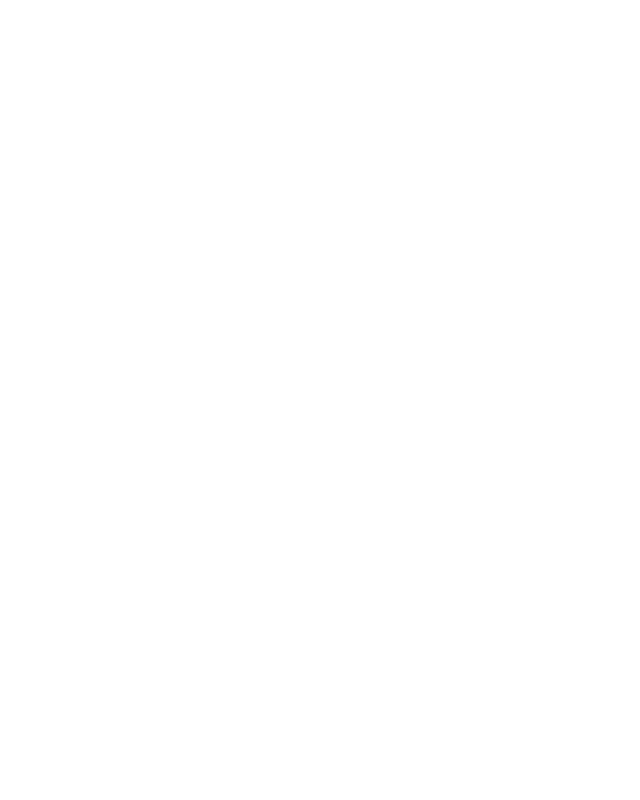
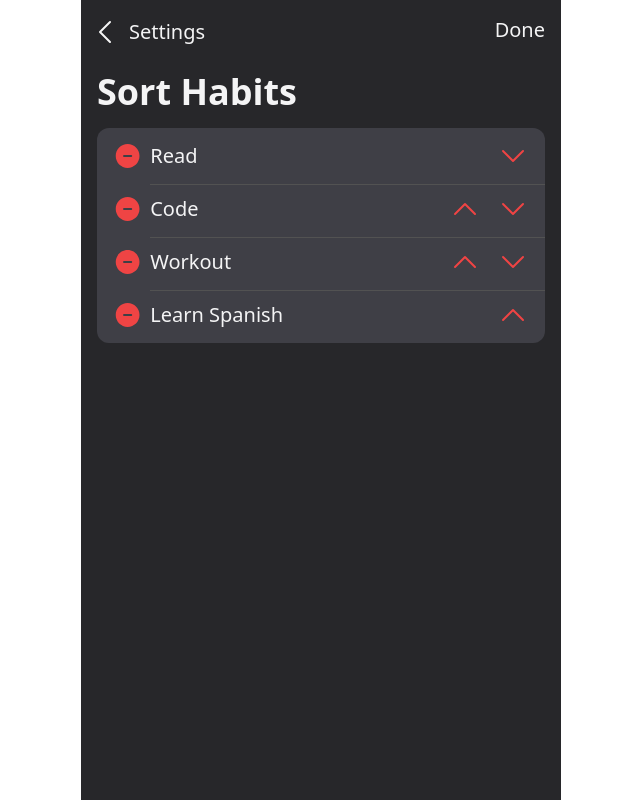
Before and after one commit to halosatrio/dia, a Vue app: page /setting/sort in a window 1280 px wide. Before the commit this address had no page. Shown: the whole page, without its empty margins (319-959 px from the left). Built offline with nearby package versions, Linux system fonts and the light colour scheme.

Commit message:
feat: sort and setting screen

```diff
--- a/src/App.vue
+++ b/src/App.vue
@@ -3,7 +3,5 @@
 </script>
 
 <template>
-  <!-- <RouterLink to="/">Home</RouterLink>
-    <RouterLink to="/about">About</RouterLink> -->
   <RouterView />
 </template>
--- /dev/null
+++ b/src/components/SettingScreen.vue
@@ -0,0 +1,43 @@
+<template>
+  <div class="w-full max-w-[480px] h-screen bg-zinc-800 my-0 mx-auto px-4 pt-6">
+    <!-- title -->
+    <header>
+      <h2 class="text-4xl text-zinc-100 font-bold mb-8">Settings</h2>
+    </header>
+
+    <!-- main -->
+    <main>
+      <div class="rounded-xl bg-zinc-700 pl-4 py-4">
+        <RouterLink to="/setting/sort" class="flex w-full mb-4">
+          <div class="w-8 h-8 bg-zinc-500 mr-3 rounded-md p-1">
+            <RectangleStackIcon class="h-6 text-zinc-100" />
+          </div>
+          <div
+            class="flex justify-between w-full items-center border-b border-neutral-600 pb-4 mt-0.5"
+          >
+            <p class="text-zinc-100 text-xl">Sort Habits</p>
+            <ChevronRightIcon class="h-7 text-zinc-100 pr-2" />
+          </div>
+        </RouterLink>
+        <RouterLink to="/about" class="flex w-full">
+          <div class="w-8 h-8 bg-zinc-500 mr-3 rounded-md p-1">
+            <InformationCircleIcon class="h-6 text-zinc-100" />
+          </div>
+          <div class="flex justify-between w-full items-center mt-0.5">
+            <p class="text-zinc-100 text-xl">About</p>
+            <ChevronRightIcon class="h-7 text-zinc-100 pr-2" />
+          </div>
+        </RouterLink>
+      </div>
+    </main>
+  </div>
+</template>
+
+<script setup lang="ts">
+import {
+  RectangleStackIcon,
+  ChevronRightIcon,
+  InformationCircleIcon,
+} from '@heroicons/vue/24/solid';
+import { RouterLink } from 'vue-router';
+</script>
--- a/src/components/SortItem.vue
+++ b/src/components/SortItemScreen.vue
@@ -1,69 +1,55 @@
 <template>
-  <div class="w-full max-w-[480px] h-screen bg-zinc-800 my-0 mx-auto pt-4 px-4 pb-16">
+  <div class="w-full max-w-[480px] h-screen bg-zinc-800 my-0 mx-auto py-4 pl-2 pr-4">
     <!-- header -->
     <header class="flex justify-between mb-6">
-      <div class="flex items-center">
+      <RouterLink to="/setting" class="flex items-center">
         <ChevronLeftIcon class="h-8 text-neutral-100 mr-2" />
         <span class="text-zinc-100 text-xl">Settings</span>
-      </div>
+      </RouterLink>
       <div>
         <span class="text-zinc-100 text-xl">Done</span>
       </div>
     </header>
 
     <!-- main -->
-    <main class="px-4">
+    <main class="pl-2">
       <!-- title -->
       <h2 class="text-4xl text-zinc-100 font-bold mb-4">Sort Habits</h2>
-
-      <Draggable
-        :list="list"
-        :disabled="!enabled"
-        item-key="name"
-        class="list-group"
-        ghost-class="ghost"
-        :move="checkMove"
-        @start="dragging = true"
-        @end="dragging = false"
-      >
-        <template #item="{ element }">
-          <div
-            class="list-group-item text-xl text-neutral-100"
-            :class="{ 'not-draggable': !enabled }"
-          >
-            {{ element.name }}
-          </div>
-        </template>
-      </Draggable>
 
       <!-- sort item -->
       <div class="rounded-xl bg-zinc-700 pl-4 py-2">
         <div class="flex py-1">
-          <MinusCircleIcon class="h-8 text-red-500 mr-2" />
+          <MinusCircleIcon class="h-8 text-red-500 mr-2 mb-3" />
           <div class="flex justify-between w-full items-center border-b border-neutral-600 pb-3">
             <p class="text-zinc-100 text-xl">Read</p>
             <ChevronDownIcon class="h-8 text-red-500 pr-4" />
           </div>
         </div>
         <div class="flex py-1">
-          <MinusCircleIcon class="h-8 text-red-500 mr-2" />
+          <MinusCircleIcon class="h-8 text-red-500 mr-2 mb-3" />
           <div class="flex justify-between w-full items-center border-b border-neutral-600 pb-3">
             <p class="text-zinc-100 text-xl">Code</p>
-            <ChevronDownIcon class="h-8 text-red-500 pr-4" />
+            <div class="flex">
+              <ChevronUpIcon class="h-8 text-red-500 pr-4" />
+              <ChevronDownIcon class="h-8 text-red-500 pr-4" />
+            </div>
           </div>
         </div>
         <div class="flex py-1">
-          <MinusCircleIcon class="h-8 text-red-500 mr-2" />
+          <MinusCircleIcon class="h-8 text-red-500 mr-2 mb-3" />
           <div class="flex justify-between w-full items-center border-b border-neutral-600 pb-3">
             <p class="text-zinc-100 text-xl">Workout</p>
-            <ChevronDownIcon class="h-8 text-red-500 pr-4" />
+            <div class="flex">
+              <ChevronUpIcon class="h-8 text-red-500 pr-4" />
+              <ChevronDownIcon class="h-8 text-red-500 pr-4" />
+            </div>
           </div>
         </div>
         <div class="flex py-1">
           <MinusCircleIcon class="h-8 text-red-500 mr-2" />
           <div class="flex justify-between w-full items-center">
             <p class="text-zinc-100 text-xl">Learn Spanish</p>
-            <ChevronDownIcon class="h-8 text-red-500 pr-4" />
+            <ChevronUpIcon class="h-8 text-red-500 pr-4" />
           </div>
         </div>
       </div>
@@ -72,20 +58,11 @@
 </template>
 
 <script setup lang="ts">
-import { MinusCircleIcon, ChevronLeftIcon, ChevronDownIcon } from '@heroicons/vue/24/solid';
-import Draggable from 'vuedraggable';
-
-let enabled = true;
-let list = [
-  { name: 'John', id: 0 },
-  { name: 'Joao', id: 1 },
-  { name: 'Jean', id: 2 },
-];
-let dragging = false;
-
-const checkMove = function (e: any) {
-  window.console.log('Future index: ' + e.draggedContext.futureIndex);
-};
-
-console.log('list', list);
+import {
+  MinusCircleIcon,
+  ChevronLeftIcon,
+  ChevronUpIcon,
+  ChevronDownIcon,
+} from '@heroicons/vue/24/solid';
+import { RouterLink } from 'vue-router';
 </script>
--- a/src/router/index.ts
+++ b/src/router/index.ts
@@ -2,7 +2,8 @@
 import MainScreen from '@/components/MainScreen.vue';
 import AddEditScreen from '@/components/AddEditScreen.vue';
 import DetailHabit from '@/components/DetailHabit.vue';
-import SortItem from '@/components/SortItem.vue';
+import SortItemScreen from '@/components/SortItemScreen.vue';
+import SettingScreen from '@/components/SettingScreen.vue';
 
 const router = createRouter({
   history: createWebHistory(import.meta.env.BASE_URL),
@@ -23,9 +24,14 @@
       component: DetailHabit,
     },
     {
-      path: '/settings/sort',
+      path: '/setting',
+      name: 'setting',
+      component: SettingScreen,
+    },
+    {
+      path: '/setting/sort',
       name: 'sort',
-      component: SortItem,
+      component: SortItemScreen,
     },
   ],
 });
```
